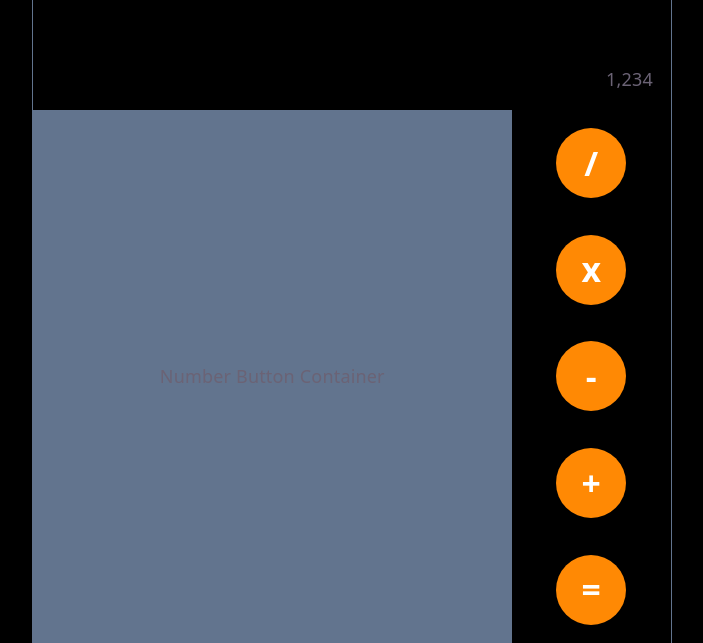
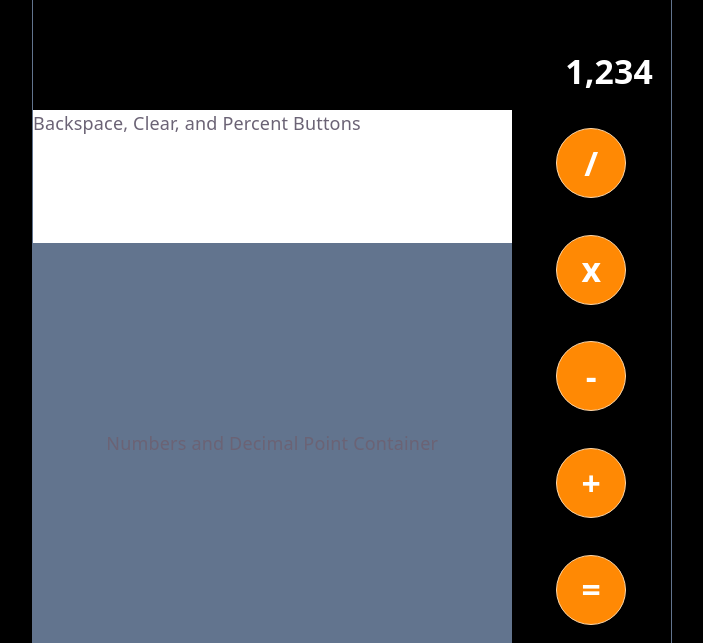
Before and after one commit to courtneytruong/Calculator, a React (Vite) app in the folder calculator-react-app/: page / in a window 1280 px wide. Shown: the part 157-800 px from the top of the page, without its empty margins (288-991 px from the left). Built offline with nearby package versions, Linux system fonts and the light colour scheme.

Commit message:
added container components for non-operator buttons

```diff
--- /dev/null
+++ b/calculator-react-app/src/components/BackspaceClearPercentButtonsContainer.jsx
@@ -0,0 +1,9 @@
+function BackspaceClearPercentButtonsContainer() {
+  return (
+    <div className="bg-white w-full h-1/4">
+      Backspace, Clear, and Percent Buttons
+    </div>
+  );
+}
+
+export default BackspaceClearPercentButtonsContainer;
--- a/calculator-react-app/src/components/CalculatorDisplay.jsx
+++ b/calculator-react-app/src/components/CalculatorDisplay.jsx
@@ -1,6 +1,8 @@
 function CalculatorDisplay() {
   return (
-    <div className="flex p-4 justify-end items-end w-full h-1/3">1,234</div>
+    <div className="flex p-4 justify-end items-end w-full h-1/3 text-3xl font-bold text-white">
+      1,234
+    </div>
   );
 }
 
--- a/calculator-react-app/src/components/NumberButtonContainer.jsx
+++ b/calculator-react-app/src/components/NumberButtonContainer.jsx
@@ -1,7 +1,11 @@
+import BackspaceClearPercentButtonsContainer from "./BackspaceClearPercentButtonsContainer";
+import NumbersDecimalPointContainer from "./NumbersDecimalPointContainer";
+
 function NumberButtonContainer() {
   return (
-    <div className="flex justify-center items-center bg-slate-500 w-3/4 h-full">
-      Number Button Container
+    <div className="flex-col justify-center items-center bg-slate-500 w-3/4 h-full">
+      <BackspaceClearPercentButtonsContainer></BackspaceClearPercentButtonsContainer>
+      <NumbersDecimalPointContainer></NumbersDecimalPointContainer>
     </div>
   );
 }
--- /dev/null
+++ b/calculator-react-app/src/components/NumbersDecimalPointContainer.jsx
@@ -0,0 +1,9 @@
+function NumbersDecimalPointContainer() {
+  return (
+    <div className="flex justify-center items-center bg-slate-500 w-full h-3/4">
+      Numbers and Decimal Point Container
+    </div>
+  );
+}
+
+export default NumbersDecimalPointContainer;
--- a/calculator-react-app/src/components/OperatorButton.jsx
+++ b/calculator-react-app/src/components/OperatorButton.jsx
@@ -1,7 +1,7 @@
 function OperatorButton({ operator }) {
   return (
     <div className="flex justify-center items-center h-1/5 w-full text-3xl font-bold text-white">
-      <button className="bg-orange-400 items-center justify-center w-[70px] h-[70px] rounded-full">
+      <button className="bg-orange-400 border-1 border-orange-200 items-center justify-center w-[70px] h-[70px] rounded-full">
         {operator}
       </button>
     </div>
```
